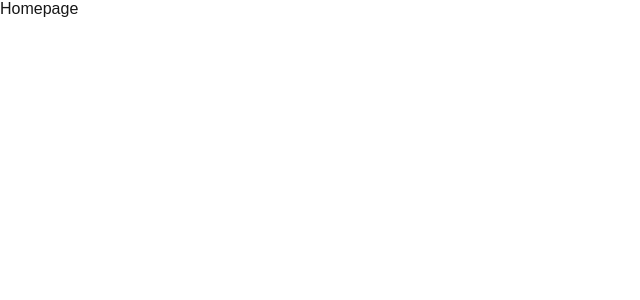
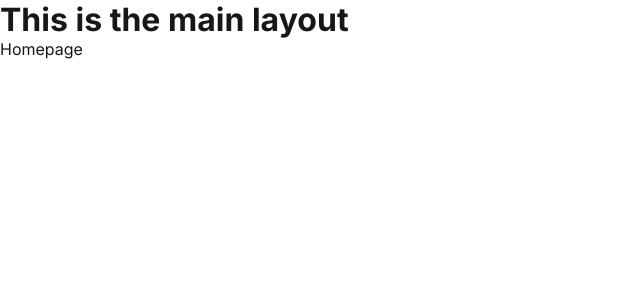
Before and after one commit to Jayteemighty/Blog-frontend, a Next.js app: page / in a window 1280 px wide. Shown: the top 300 px of the page, without its empty margins (0-640 px from the left). Built offline with nearby package versions, Linux system fonts and the light colour scheme.

Commit message:
adding blog and auth pages

```diff
--- a/src/app/layout.js
+++ b/src/app/layout.js
@@ -1,5 +1,8 @@
+import { Inter } from "next/font/google";
 import localFont from "next/font/local";
 import "./globals.css";
+
+const inter = Inter({ subsets: ["latin"] });
 
 const geistSans = localFont({
   src: "./fonts/GeistVF.woff",
@@ -20,7 +23,8 @@ export const metadata = {
 export default function RootLayout({ children }) {
   return (
     <html lang="en">
-      <body className={`${geistSans.variable} ${geistMono.variable}`}>
+      <body className={inter.className}>
+        <h1>This is the main layout</h1>
         {children}
       </body>
     </html>
```
Also changed, not shown: src/app/blog/layout.jsx (added, +10 -0 lines), src/app/(auth)/login/page.jsx (renamed from src/app/login/page.jsx).
